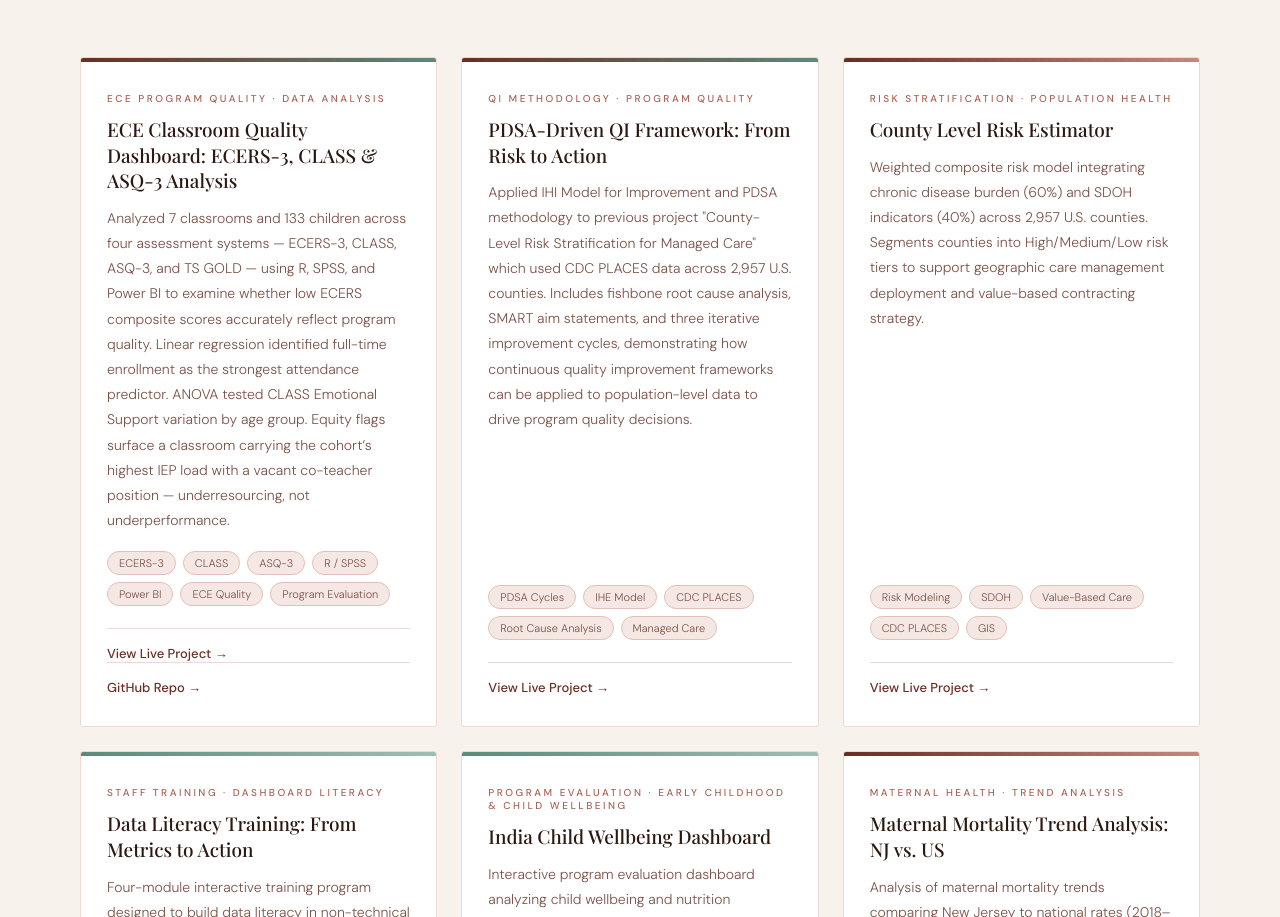
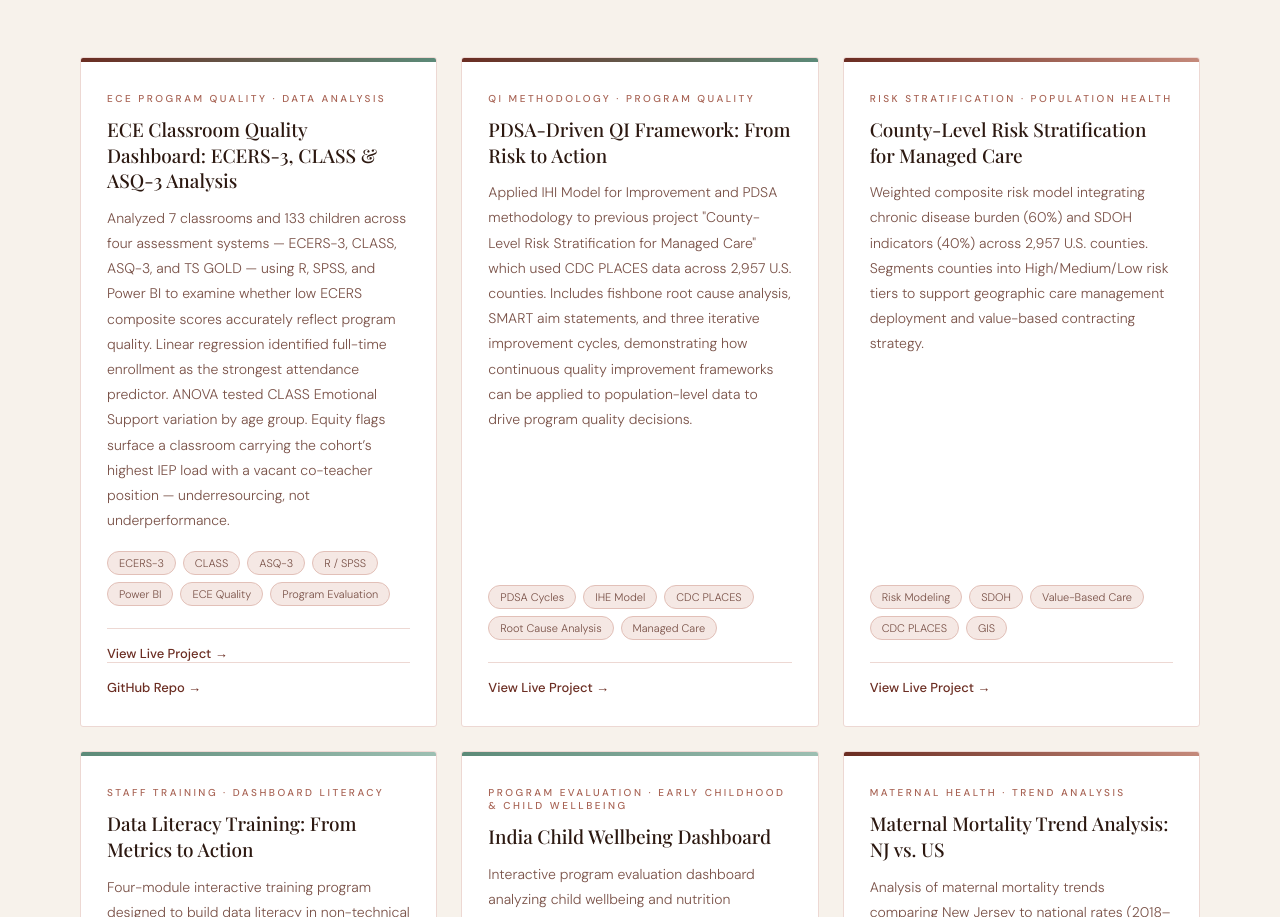
Before and after one commit to kellyk907/kellyk907.github.io, a plain HTML site: page index.html in a window 1280 px wide. Shown: the part 959-1876 px from the top of the page. Drawn offline with nearby package versions, Linux system fonts and the light colour scheme; a web font is replaced by a local one.

Commit message:
Update card title for risk estimator

```diff
--- a/index.html
+++ b/index.html
@@ -531,7 +531,7 @@
       <div class="card-bar bar-a"></div>
       <div class="card-inner">
         <div class="card-cat">Risk Stratification &middot; Population Health</div>
-        <div class="card-title"> County Level Risk Estimator </div>
+        <div class="card-title"> County-Level Risk Stratification for Managed Care </div>
         <p class="card-desc">Weighted composite risk model integrating chronic disease burden (60%) and SDOH indicators (40%) across 2,957 U.S. counties. Segments counties into High/Medium/Low risk tiers to support geographic care management deployment and value-based contracting strategy.</p>
         <div class="card-tags">
           <span class="ctag">Risk Modeling</span><span class="ctag">SDOH</span><span class="ctag">Value-Based Care</span><span class="ctag">CDC PLACES</span><span class="ctag">GIS</span>
```
